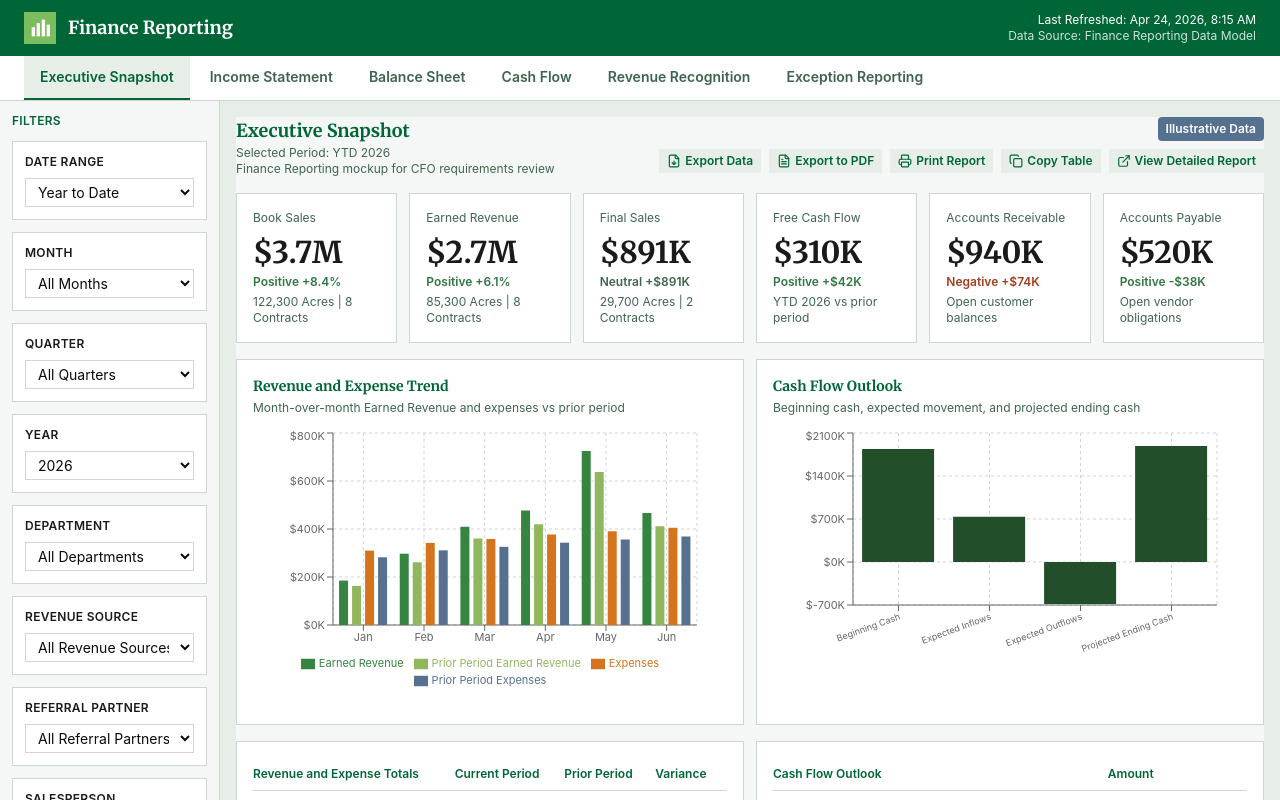
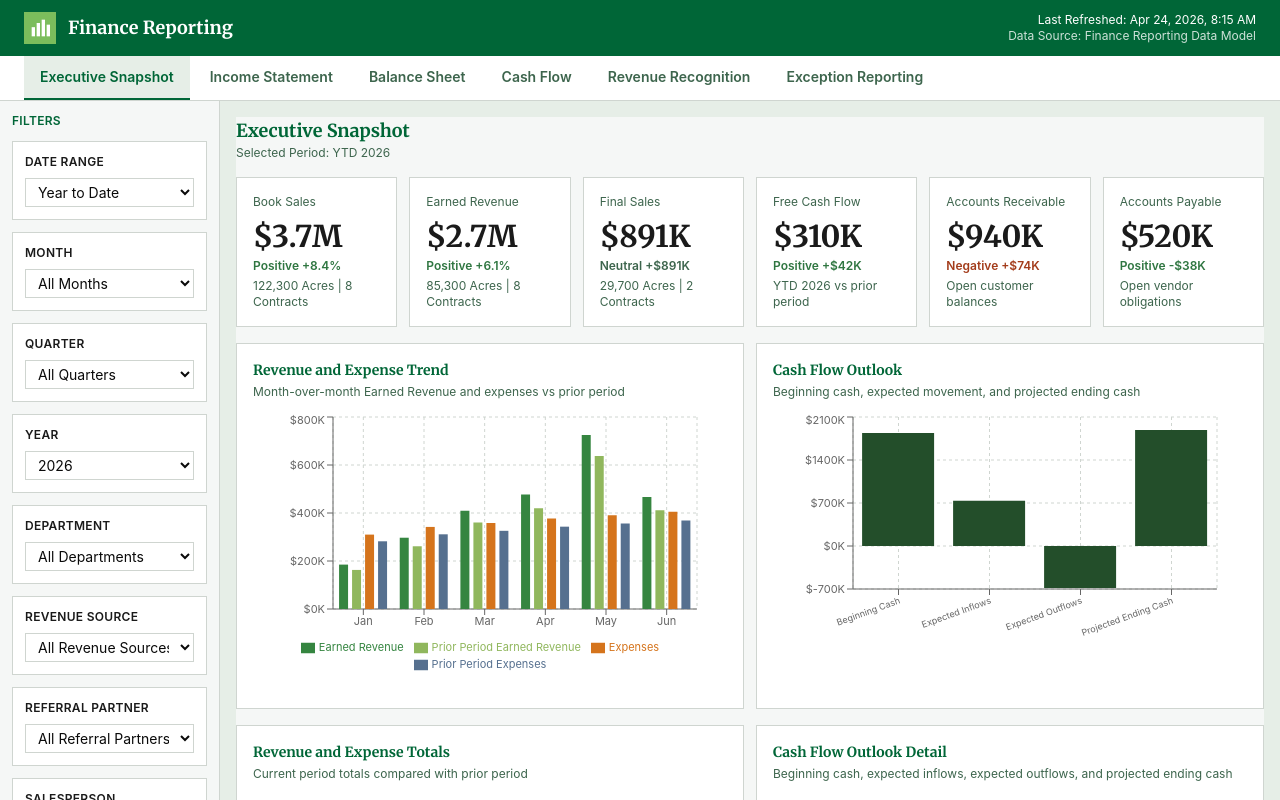
Before and after one commit to danreft/FinanceReporting, a React (Vite) app: page / in a window 1280 px wide. Shown: the top 800 px of the page. Built offline with nearby package versions, Linux system fonts and the light colour scheme.

Commit message:
updates 2

```diff
--- a/src/app/pages/FinancePages.tsx
+++ b/src/app/pages/FinancePages.tsx
@@ -1,5 +1,4 @@
 import { useState } from 'react';
-import { Copy, ExternalLink, FileDown, FileText, Printer } from 'lucide-react';
 import {
   BarChart,
   Bar,
@@ -43,57 +42,6 @@ import {
 
 const COLORS = ['#234E2A', '#358540', '#90B75D', '#56708F', '#D5741C'];
 
-const exportDate = () => new Date().toISOString().slice(0, 10);
-const slug = (value: string) => value.toLowerCase().replace(/[^a-z0-9]+/g, '-').replace(/(^-|-$)/g, '');
-
-function dashboardFileName(title: string, selectedPeriod: string, extension: string) {
-  return `${slug(title)}-${slug(selectedPeriod)}-${exportDate()}.${extension}`;
-}
-
-function DashboardActions({
-  title,
-  selectedPeriod,
-  exportContext,
-}: {
-  title: string;
-  selectedPeriod: string;
-  exportContext: string;
-}) {
-  const exportBody = [
-    title,
-    `Selected Period: ${selectedPeriod}`,
-    `Export Date: ${exportDate()}`,
-    '',
-    exportContext,
-  ].join('\n');
-  const actionClass = 'px-2 py-1 text-xs font-semibold bg-[#E6EEE7] text-[#006637] flex items-center gap-1';
-  const fileBase = dashboardFileName(title, selectedPeriod, '').replace(/\.$/, '');
-
-  const copyTable = async () => {
-    await navigator.clipboard?.writeText(exportBody);
-  };
-
-  return (
-    <div className="dashboard-actions flex flex-wrap justify-end gap-2">
-      <button type="button" onClick={copyTable} className={actionClass} style={{ fontFamily: 'Source Sans 3, sans-serif' }} title={`Power BI Export Data: ${fileBase}.csv`}>
-        <FileDown className="w-3.5 h-3.5" /> Export Data
-      </button>
-      <button type="button" onClick={() => window.print()} className={actionClass} style={{ fontFamily: 'Source Sans 3, sans-serif' }} title={`Power BI Export to PDF: ${fileBase}.pdf`}>
-        <FileText className="w-3.5 h-3.5" /> Export to PDF
-      </button>
-      <button type="button" onClick={() => window.print()} className={actionClass} style={{ fontFamily: 'Source Sans 3, sans-serif' }} title="Power BI Print Report">
-        <Printer className="w-3.5 h-3.5" /> Print Report
-      </button>
-      <button type="button" onClick={copyTable} className={actionClass} style={{ fontFamily: 'Source Sans 3, sans-serif' }} title="Power BI Copy Table">
-        <Copy className="w-3.5 h-3.5" /> Copy Table
-      </button>
-      <button type="button" onClick={copyTable} className={actionClass} style={{ fontFamily: 'Source Sans 3, sans-serif' }} title="Power BI drillthrough or paginated detail report">
-        <ExternalLink className="w-3.5 h-3.5" /> View Detailed Report
-      </button>
-    </div>
-  );
-}
-
 function PageShell({
   title,
   children,
@@ -112,13 +60,6 @@ function PageShell({
         <div>
           <div className="text-lg font-semibold text-[#006637]" style={{ fontFamily: 'Merriweather, serif' }}>{title}</div>
           <div className="text-xs text-[#3D654D]" style={{ fontFamily: 'Source Sans 3, sans-serif' }}>Selected Period: {selectedPeriod}</div>
-          <div className="text-xs text-[#3D654D]" style={{ fontFamily: 'Source Sans 3, sans-serif' }}>Finance Reporting mockup for CFO requirements review</div>
-        </div>
-        <div className="flex flex-col items-end gap-2">
-          <span className="px-2 py-1 text-xs rounded font-semibold bg-[#56708F] text-white" style={{ fontFamily: 'Source Sans 3, sans-serif' }}>
-            Illustrative Data
-          </span>
-          <DashboardActions title={title} selectedPeriod={selectedPeriod} exportContext={exportContext ?? `${title} dashboard export package.`} />
         </div>
       </div>
       {children}
@@ -145,9 +86,11 @@ function ChartCard({ title, subtitle, height = 280, children }: { title: string;
 // Recommended visual: native table or matrix visual.
 // Approach: use matrix for financial statements and table for detail; wide audit/detail outputs are paginated report candidates.
 // Interaction: native sort/filter, conditional formatting, and drillthrough; no editable grid behavior.
-function FinanceTable({ columns, rows }: { columns: string[]; rows: (string | number)[][] }) {
+function FinanceTable({ title, subtitle, columns, rows }: { title: string; subtitle?: string; columns: string[]; rows: (string | number)[][] }) {
   return (
     <div className="print-section bg-white border border-[#CFD5D0] p-4 overflow-x-auto">
+      <div className="text-sm font-semibold text-[#006637] mb-1" style={{ fontFamily: 'Merriweather, serif' }}>{title}</div>
+      {subtitle && <div className="text-xs text-[#3D654D] mb-3" style={{ fontFamily: 'Source Sans 3, sans-serif' }}>{subtitle}</div>}
       <table className="w-full border-collapse text-xs" style={{ fontFamily: 'Source Sans 3, sans-serif' }}>
         <thead>
           <tr className="border-b border-[#CFD5D0]">
@@ -174,7 +117,7 @@ function FinanceTable({ columns, rows }: { columns: string[]; rows: (string | nu
 
 function renderCell(cell: string | number, column = '') {
   if (typeof cell === 'number') {
-    if (/acres/i.test(column)) return `${formatAcres(cell)} Acres`;
+    if (/acres/i.test(column)) return formatAcres(cell);
     if (/contract count|contracts|records|unmatched/i.test(column)) return formatCount(cell);
     return cell > 999 || cell < 0 ? formatMoney(cell) : cell.toLocaleString();
   }
@@ -235,10 +178,14 @@ function varianceTone(value: number) {
 }
 
 function ProfitAndLossTable({
+  title,
+  subtitle,
   rows,
   expandedRows,
   onToggle,
 }: {
+  title: string;
+  subtitle?: string;
   rows: ProfitAndLossRow[];
   expandedRows: Set<string>;
   onToggle: (rowId: string) => void;
@@ -282,6 +229,8 @@ function ProfitAndLossTable({
 
   return (
     <div className="bg-white border border-[#CFD5D0] p-4 overflow-x-auto">
+      <div className="text-sm font-semibold text-[#006637] mb-1" style={{ fontFamily: 'Merriweather, serif' }}>{title}</div>
+      {subtitle && <div className="text-xs text-[#3D654D] mb-3" style={{ fontFamily: 'Source Sans 3, sans-serif' }}>{subtitle}</div>}
       <table className="w-full border-collapse text-xs" style={{ fontFamily: 'Source Sans 3, sans-serif' }}>
         <thead>
           <tr className="border-b border-[#CFD5D0]">
@@ -299,10 +248,14 @@ function ProfitAndLossTable({
 }
 
 function BalanceSheetStatementTable({
+  title,
+  subtitle,
   rows,
   expandedRows,
   onToggle,
 }: {
+  title: string;
+  subtitle?: string;
   rows: StatementRow[];
   expandedRows: Set<string>;
   onToggle: (rowId: string) => void;
@@ -344,6 +297,8 @@ function BalanceSheetStatementTable({
 
   return (
     <div className="bg-white border border-[#CFD5D0] p-4 overflow-x-auto">
+      <div className="text-sm font-semibold text-[#006637] mb-1" style={{ fontFamily: 'Merriweather, serif' }}>{title}</div>
+      {subtitle && <div className="text-xs text-[#3D654D] mb-3" style={{ fontFamily: 'Source Sans 3, sans-serif' }}>{subtitle}</div>}
       <table className="w-full border-collapse text-xs" style={{ fontFamily: 'Source Sans 3, sans-serif' }}>
         <thead>
           <tr className="border-b border-[#CFD5D0]">
@@ -425,11 +380,11 @@ export function ExecutiveSnapshot() {
         </ChartCard>
       </div>
       <div className="grid grid-cols-2 gap-3">
-        <FinanceTable columns={['Revenue and Expense Totals', 'Current Period', 'Prior Period', 'Variance']} rows={[
+        <FinanceTable title="Revenue and Expense Totals" subtitle="Current period totals compared with prior period" columns={['Revenue and Expense Totals', 'Current Period', 'Prior Period', 'Variance']} rows={[
           ['Total Earned Revenue', trendTotals.earnedRevenue, trendTotals.priorEarnedRevenue, trendTotals.earnedRevenue - trendTotals.priorEarnedRevenue],
           ['Total Expenses', trendTotals.expenses, trendTotals.priorExpenses, trendTotals.expenses - trendTotals.priorExpenses],
         ]} />
-        <FinanceTable columns={['Cash Flow Outlook', 'Amount']} rows={cashFlowOutlook} />
+        <FinanceTable title="Cash Flow Outlook Detail" subtitle="Beginning cash, expected inflows, expected outflows, and projected ending cash" columns={['Cash Flow Outlook', 'Amount']} rows={cashFlowOutlook} />
       </div>
       <div className="grid grid-cols-2 gap-3">
         <ChartCard title="AR and AP Summary" subtitle="Current, overdue, and upcoming balances">
@@ -454,8 +409,8 @@ export function ExecutiveSnapshot() {
         </ChartCard>
       </div>
       <div className="grid grid-cols-2 gap-3">
-        <FinanceTable columns={['Rank', 'Customer', 'Total Sales or Revenue', 'Acres', 'Contract Count', '% of Total']} rows={topCustomers} />
-        <FinanceTable columns={['Rank', 'Vendor', 'Total Expense', '% of Total']} rows={topVendors} />
+        <FinanceTable title="Top 10 Customers" subtitle="Ranked by total sales or revenue contribution" columns={['Rank', 'Customer', 'Total Sales or Revenue', 'Acres', 'Contract Count', '% of Total']} rows={topCustomers} />
+        <FinanceTable title="Top 10 Vendors" subtitle="Ranked by total expense contribution" columns={['Rank', 'Vendor', 'Total Expense', '% of Total']} rows={topVendors} />
       </div>
       <div className="bg-white border border-[#CFD5D0] p-4">
         <PowerBISlicer title="Process Metric" value={processMetric} onChange={(value) => setProcessMetric(value as MetricMode)} options={[{ value: 'dollars', label: 'Dollars' }, { value: 'acres', label: 'Acres' }, { value: 'contracts', label: 'Contracts' }]} />
@@ -470,7 +425,7 @@ export function ExecutiveSnapshot() {
             <Bar dataKey="value" fill="#358540" name={metricLabel(processMetric)} />
           </BarChart>
         </ChartCard>
-        <FinanceTable columns={['Metric', 'Dollars', 'Acres', 'Contract Count', 'Business Process Stage']} rows={processComparison} />
+        <FinanceTable title="Business Process Stage Comparison" subtitle="Book Sales, Earned Revenue, and Final Sales shown as separate business stages" columns={['Metric', 'Dollars', 'Acres', 'Contract Count', 'Business Process Stage']} rows={processComparison} />
       </div>
     </PageShell>
   );
@@ -589,7 +544,7 @@ export function IncomeStatement() {
           <PowerBISlicer title="Expense View" value={expenseView} onChange={setExpenseView} options={[{ value: 'total', label: 'Total' }, { value: 'department', label: 'Department' }, { value: 'category', label: 'Expense Category' }]} />
         </div>
       </div>
-      <ProfitAndLossTable rows={profitAndLossRows} expandedRows={expandedRows} onToggle={toggleExpandedRow} />
+      <ProfitAndLossTable title="Income Statement Matrix" subtitle="Expandable account hierarchy with current, prior, variance, and YTD values" rows={profitAndLossRows} expandedRows={expandedRows} onToggle={toggleExpandedRow} />
       <div className="grid grid-cols-3 gap-3">
         <ChartCard title="Rolling 12-Month Revenue" subtitle="Trailing financial statement revenue trend" height={240}>
           <LineChart data={rollingProfitAndLoss} margin={{ top: 5, right: 30, left: 20, bottom: 20 }}>
@@ -789,12 +744,12 @@ export function RevenueRecognition() {
             </BarChart>
           </ChartCard>
         ) : (
-          <FinanceTable columns={['Period', `Signed Agreement ${metricLabel(recognitionMetric)}`, `Soil Data Collection Complete ${metricLabel(recognitionMetric)}`, `Report Complete ${metricLabel(recognitionMetric)}`, `Total ${metricLabel(recognitionMetric)}`]} rows={periodRows} />
+          <FinanceTable title="Earned Revenue by Stage and Period Table" subtitle={`Period totals by approved stage and selected ${metricLabel(recognitionMetric).toLowerCase()} metric`} columns={['Period', `Signed Agreement ${metricLabel(recognitionMetric)}`, `Soil Data Collection Complete ${metricLabel(recognitionMetric)}`, `Report Complete ${metricLabel(recognitionMetric)}`, `Total ${metricLabel(recognitionMetric)}`]} rows={periodRows} />
         )}
-        <FinanceTable columns={['Earned Revenue Stage', 'Revenue', 'Acres', 'Contract Count', '% of Total']} rows={visibleStageRows} />
+        <FinanceTable title="Earned Revenue by Stage" subtitle="Stage-level revenue, acres, contracts, and percentage of total" columns={['Earned Revenue Stage', 'Revenue', 'Acres', 'Contract Count', '% of Total']} rows={visibleStageRows} />
       </div>
       <div className="grid grid-cols-2 gap-3">
-        <FinanceTable columns={['Period Comparison', metricLabel(recognitionMetric)]} rows={[
+        <FinanceTable title="Period Comparison" subtitle={`Current period compared with prior period by ${metricLabel(recognitionMetric).toLowerCase()}`} columns={['Period Comparison', metricLabel(recognitionMetric)]} rows={[
           [`Current Period ${metricLabel(recognitionMetric)}`, currentPeriodMetric],
           [`Prior Period ${metricLabel(recognitionMetric)}`, priorPeriodMetric],
           [`${metricLabel(recognitionMetric)} Variance`, periodMetricVariance],
@@ -813,16 +768,16 @@ export function RevenueRecognition() {
         </ChartCard>
       </div>
       <div className="grid grid-cols-2 gap-3">
-        <FinanceTable columns={['Reconciliation Summary', 'Value']} rows={[
+        <FinanceTable title="Reconciliation Summary" subtitle="Operational Earned Revenue reconciled to general-ledger revenue" columns={['Reconciliation Summary', 'Value']} rows={[
           ['CRM or Operational Earned Revenue', crmEarnedRevenue],
           ['General-Ledger Revenue', generalLedgerRevenue],
           ['Variance', reconciliationVariance],
           ['Unmatched Records', unmatchedRecords],
           ['Last Reconciliation Date', '2026-06-30'],
         ]} />
-        <FinanceTable columns={['Audit Indicator', 'Records', 'Financial Exposure', 'Status']} rows={auditIndicators} />
+        <FinanceTable title="Audit Indicators" subtitle="Control checks for missing data, reversals, duplicates, and GL mismatches" columns={['Audit Indicator', 'Records', 'Financial Exposure', 'Status']} rows={auditIndicators} />
       </div>
-      <FinanceTable columns={['Deal or Project', 'Customer', 'Contract', 'Total Contract Value', 'Acres', 'Signed Agreement Date', 'Signed Agreement Amount', 'Soil Data Collection Complete Date', 'Soil Data Collection Complete Amount', 'Report Complete Date', 'Report Complete Amount', 'Total Earned Revenue', 'General-Ledger Amount', 'Reconciliation Status']} rows={rows} />
+      <FinanceTable title="Detailed Audit Table" subtitle="Contract-level traceability for stage dates, stage amounts, and GL reconciliation" columns={['Deal or Project', 'Customer', 'Contract', 'Total Contract Value', 'Acres', 'Signed Agreement Date', 'Signed Agreement Amount', 'Soil Data Collection Complete Date', 'Soil Data Collection Complete Amount', 'Report Complete Date', 'Report Complete Amount', 'Total Earned Revenue', 'General-Ledger Amount', 'Reconciliation Status']} rows={rows} />
     </PageShell>
   );
 }
@@ -921,9 +876,9 @@ export function BalanceSheet() {
         <PowerBICard title="Current Ratio" value={currentRatio.toFixed(2)} variance={`${(currentRatio - priorCurrentRatio).toFixed(2)}`} status={currentRatio >= priorCurrentRatio ? 'positive' : 'negative'} subtitle="Current Assets / Current Liabilities" tooltip="Liquidity ratio comparing current assets to current liabilities." />
         <PowerBICard title="Cash Balance" value={formatMoney(balanceSheetStatement.current.cash)} variance={formatMoney(balanceSheetStatement.current.cash - balanceSheetStatement.prior.cash)} status={balanceSheetStatement.current.cash >= balanceSheetStatement.prior.cash ? 'positive' : 'negative'} subtitle="Cash and Cash Equivalents" tooltip="Cash and cash equivalents at period end." />
       </div>
-      <BalanceSheetStatementTable rows={rows} expandedRows={expandedRows} onToggle={toggleExpandedRow} />
+      <BalanceSheetStatementTable title="Balance Sheet Matrix" subtitle="Expandable Assets, Liabilities, and Equity hierarchy with period variance" rows={rows} expandedRows={expandedRows} onToggle={toggleExpandedRow} />
       <div className="grid grid-cols-2 gap-3">
-        <FinanceTable columns={['AR and AP Relationship', 'Amount']} rows={[
+        <FinanceTable title="AR and AP Relationship" subtitle="Open receivables and payables contributing to working capital" columns={['AR and AP Relationship', 'Amount']} rows={[
           ['Total AR', balanceSheetStatement.current.accountsReceivable],
           ['Total AP', balanceSheetStatement.current.accountsPayable],
           ['Net Working-Capital Impact', netWorkingCapitalImpact],
@@ -1022,10 +977,10 @@ export function CashFlow() {
           <PowerBISlicer title="Cash-Flow Category" value={cashFlowCategoryFilter} onChange={setCashFlowCategoryFilter} options={[{ value: 'all', label: 'All Categories' }, { value: 'operating', label: 'Operating Activities' }, { value: 'investing', label: 'Investing Activities' }, { value: 'financing', label: 'Financing Activities' }]} />
         </div>
       </div>
-      <FinanceTable columns={['Cash Flow Statement', 'Actual Amount']} rows={cashFlowStatementRows} />
+      <FinanceTable title="Cash Flow Statement Matrix" subtitle="Operating, investing, and financing activities with cash balance rollforward" columns={['Cash Flow Statement', 'Actual Amount']} rows={cashFlowStatementRows} />
       <div className="grid grid-cols-2 gap-3">
-        <FinanceTable columns={['Cash Flow Outlook', 'Forecast Amount']} rows={cashFlowOutlookDetail} />
-        <FinanceTable columns={['Variance View', 'Actual', 'Forecast', 'Variance', 'Variance Percent']} rows={varianceRows} />
+        <FinanceTable title="Cash Flow Outlook" subtitle="Forecast inflows, outflows, and projected ending cash" columns={['Cash Flow Outlook', 'Forecast Amount']} rows={cashFlowOutlookDetail} />
+        <FinanceTable title="Variance View" subtitle="Actual cash movement compared with forecast" columns={['Variance View', 'Actual', 'Forecast', 'Variance', 'Variance Percent']} rows={varianceRows} />
       </div>
       <div className="grid grid-cols-3 gap-3">
         <ChartCard title="Monthly Operating Cash Flow" subtitle="Actuals compared with forecast" height={240}>
@@ -1195,7 +1150,7 @@ export function ExceptionReporting() {
                   <td className="py-2 pr-3 text-[#1A1A1A] whitespace-nowrap">{item.affectedStage}</td>
                   <td className="py-2 pr-3 text-[#1A1A1A] whitespace-nowrap">{item.affectedPeriod}</td>
                   <td className="py-2 pr-3 text-[#1A1A1A] whitespace-nowrap">{formatMoney(item.revenueImpact)}</td>
-                  <td className="py-2 pr-3 text-[#1A1A1A] whitespace-nowrap">{formatAcres(item.acresImpact)} Acres</td>
+                  <td className="py-2 pr-3 text-[#1A1A1A] whitespace-nowrap">{formatAcres(item.acresImpact)}</td>
                   <td className="py-2 pr-3 text-[#1A1A1A] whitespace-nowrap">{item.sourceSystem}</td>
                   <td className="py-2 pr-3 text-[#1A1A1A] whitespace-nowrap">{item.detectedDate}</td>
                   <td className="py-2 pr-3 text-[#1A1A1A] whitespace-nowrap">{item.owner}</td>
--- a/src/app/powerBiImplementation.ts
+++ b/src/app/powerBiImplementation.ts
@@ -28,16 +28,6 @@ export const powerBIImplementationMetadata: PowerBIImplementationMetadata[] = [
     requiredMeasures: [],
     expectedInteraction: 'Page navigation action',
     knownLimitation: 'Browser tab state is only a prototype stand-in for Power BI page navigation.',
-    replicabilityStatus: 'Fully Replicable',
-  },
-  {
-    page: 'All Dashboards',
-    element: 'Dashboard header actions',
-    recommendedVisual: 'Power BI buttons',
-    implementationApproach: 'Buttons invoke Export data, Export to PDF, Print report, Copy table, or drillthrough/detail report patterns.',
-    requiredMeasures: [],
-    expectedInteraction: 'Power BI service export, print, or drillthrough action',
-    knownLimitation: 'Prototype uses clipboard/print stubs where Power BI service handles the actual export.',
     replicabilityStatus: 'Fully Replicable',
   },
   {
```
Also changed, not shown: 1 other file (tests, documents, lock files or other folders).
